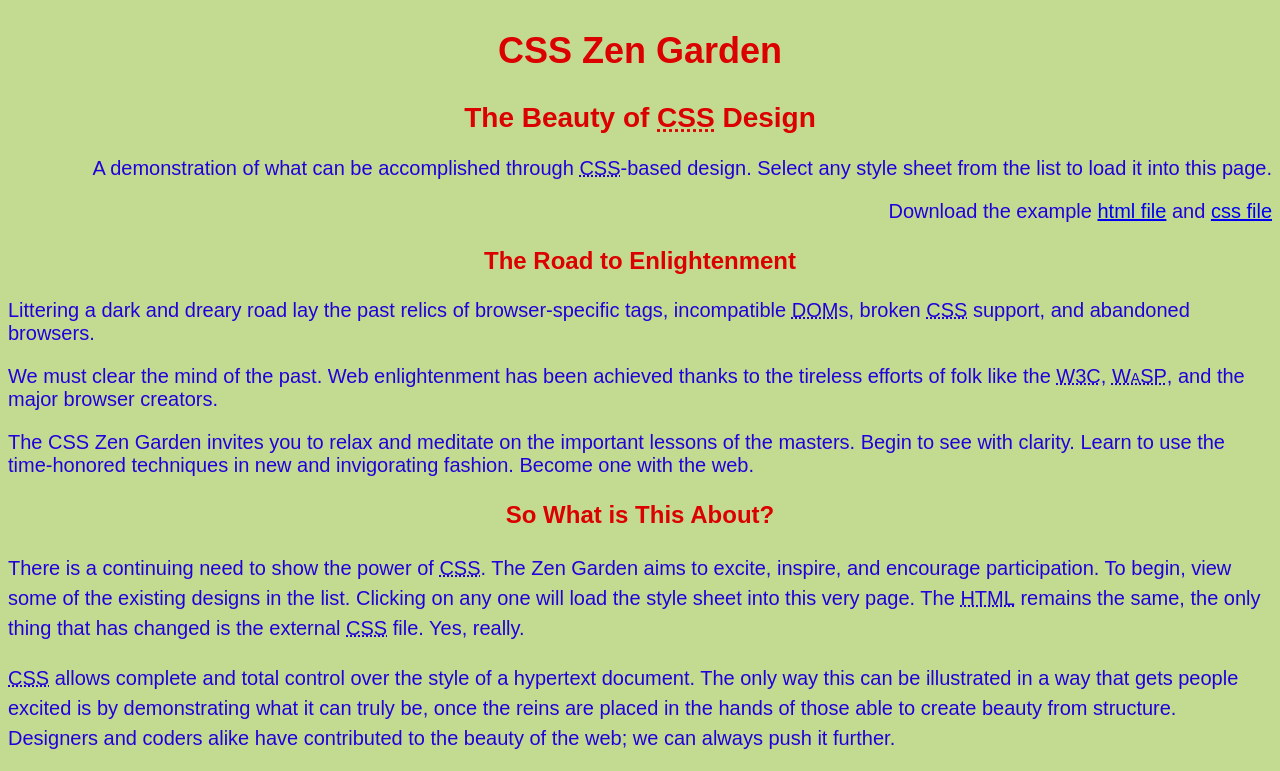
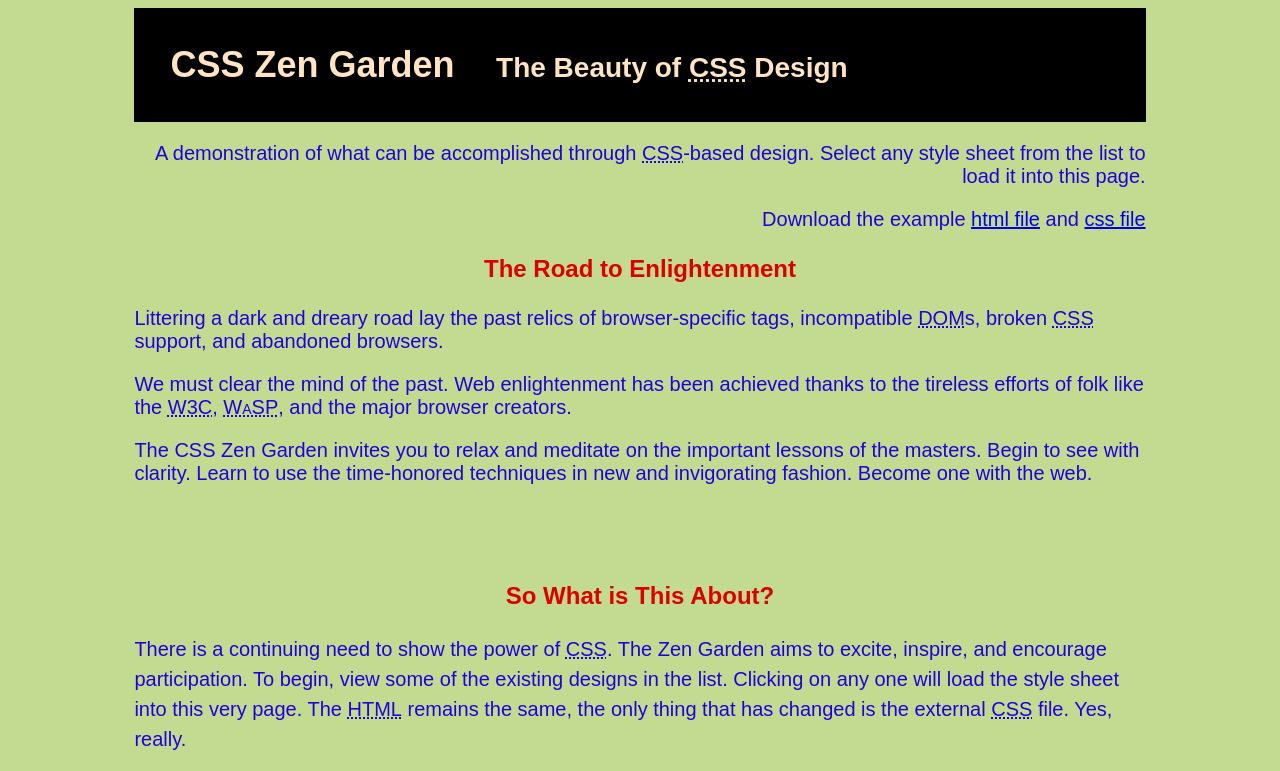
Before and after one commit to Pedro-Costa-PDBD/desenvolve-introducao-web, a plain HTML site: page CSS-Zen-Garden-The-Beauty-of-CSS-Design/index.html in a window 1280 px wide. Shown: the top 771 px of the page. Drawn offline with Linux system fonts and the light colour scheme; files that its build step writes are made by us from their sources.

Commit message:
Add files via upload

```diff
--- a/CSS-Zen-Garden-The-Beauty-of-CSS-Design/estilização.css
+++ b/CSS-Zen-Garden-The-Beauty-of-CSS-Design/estilização.css
@@ -18,3 +18,26 @@ abbr { font-variant: small-caps;}
 #zen-summary { text-align: right;}
 
 .main p { line-height: 1.5;}
+
+header { background: black;}
+#titulo { color: bisque;}
+h1, h2 { display: inline-block;}
+h1 { margin: 1em;}
+
+.page-wrapper {
+    width: 80%;
+    max-width: 1280px;
+    margin: auto;
+}
+
+.intro { height: 550px;}
+
+.design-archives { display: none;}
+
+aside ul { list-style-type: none;}
+aside ul li { text-align: center; margin: 1em;}
+
+footer {
+    margin: 4%;
+}
+footer a { border: solid 2px; padding: 0.5em;}
--- a/CSS-Zen-Garden-The-Beauty-of-CSS-Design/index.html
+++ b/CSS-Zen-Garden-The-Beauty-of-CSS-Design/index.html
@@ -20,8 +20,8 @@
 
 	<section class="intro" id="zen-intro">
 		<header role="banner">
-			<h1 class="destaque">CSS Zen Garden</h1>
-			<h2 class="destaque">The Beauty of <abbr title="Cascading Style Sheets">CSS</abbr> Design</h2>
+			<h1 class="destaque" id="titulo">CSS Zen Garden</h1>
+			<h2 class="destaque" id="titulo">The Beauty of <abbr title="Cascading Style Sheets">CSS</abbr> Design</h2>
 		</header>
 
 		<div class="summary" id="zen-summary" role="article">
```
